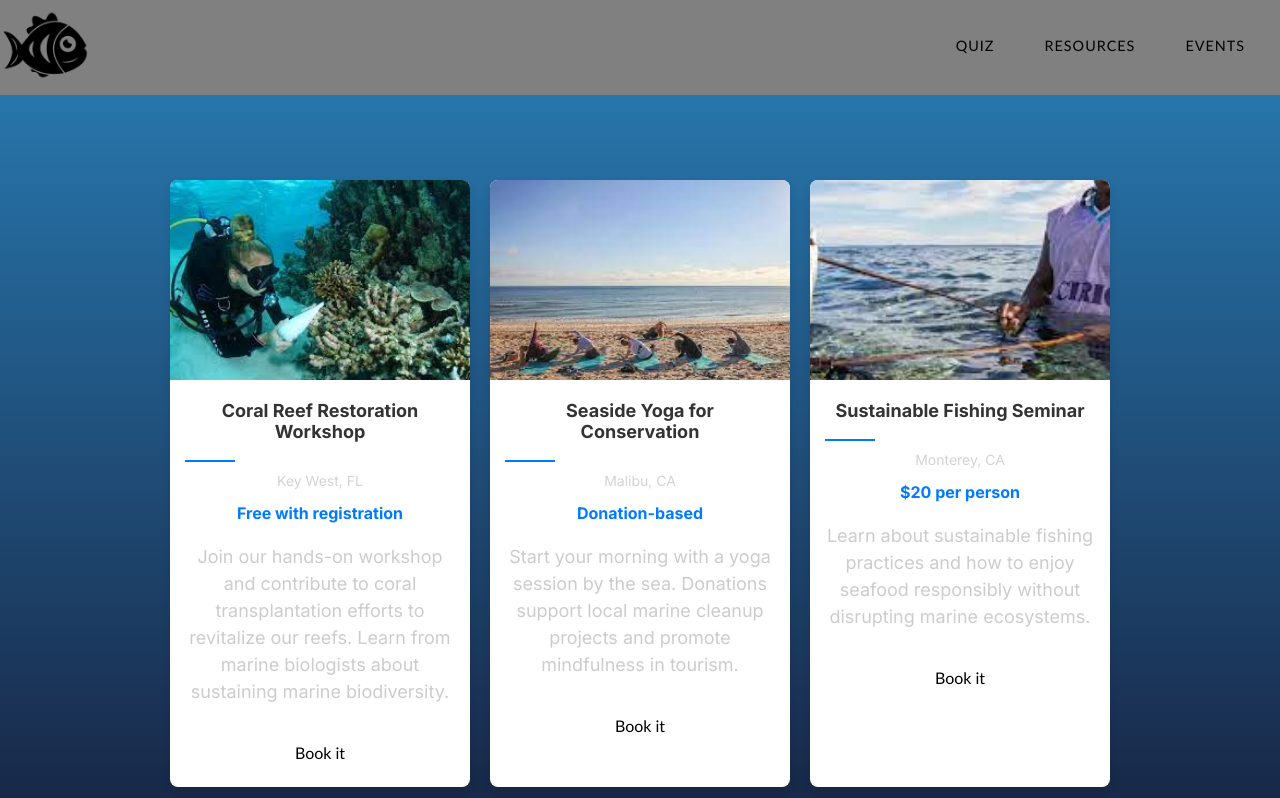
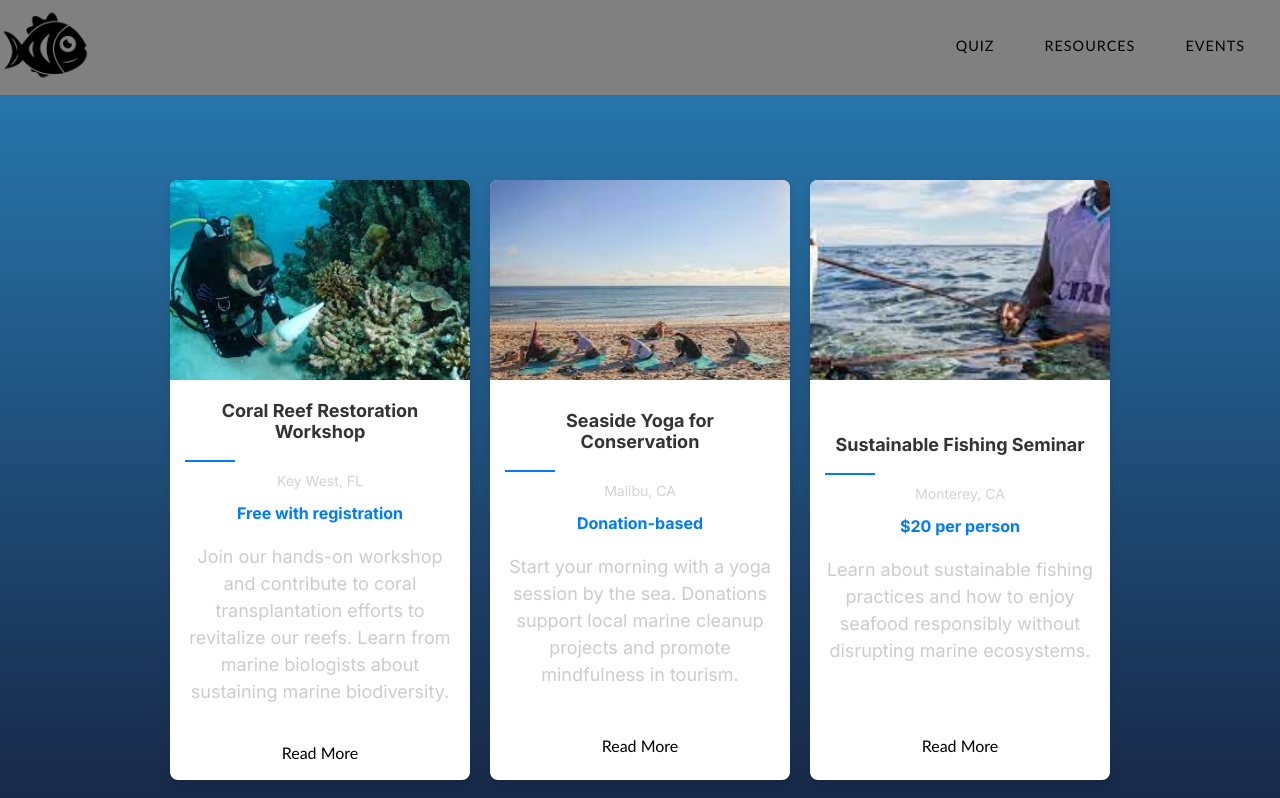
Before and after one commit to Ayykody/info442_B5, a React (Create React App) app in the folder info442/: page /Events in a window 1280 px wide. Shown: the top 798 px of the page. Built offline with nearby package versions, Linux system fonts and the light colour scheme.

Commit message:
card changed

```diff
--- a/info442/src/Components/Event.css
+++ b/info442/src/Components/Event.css
@@ -13,6 +13,10 @@
   border-radius: 8px;
   overflow: hidden;
   box-shadow: 0 4px 8px rgba(0,0,0,0.1);
+  display: flex;
+  flex-direction: column;
+  height: 600px;
+
 }
 
 .img-container img {
@@ -22,6 +26,10 @@
 }
 
 .body-container {
+  display: flex;
+  flex-direction: column;
+  justify-content: space-between; /* This will push the button to the bottom */
+  height: 100%; /* Ensure that the container takes full height of the parent */
   padding: 15px;
   position: relative;
 }
--- a/info442/src/Components/Events.js
+++ b/info442/src/Components/Events.js
@@ -111,7 +111,7 @@
               </div>
             </div>
             <Link to={generatePath(event)} className="action-link">
-              <button className="action">Book it</button>
+              <button className="action">Read More</button>
             </Link>
           </div>
         </div>
```
